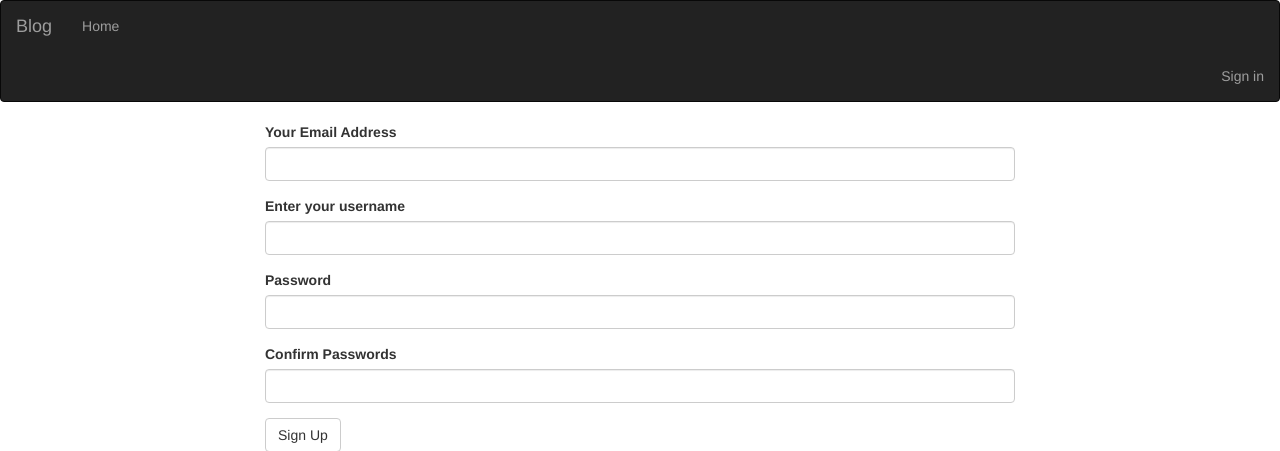
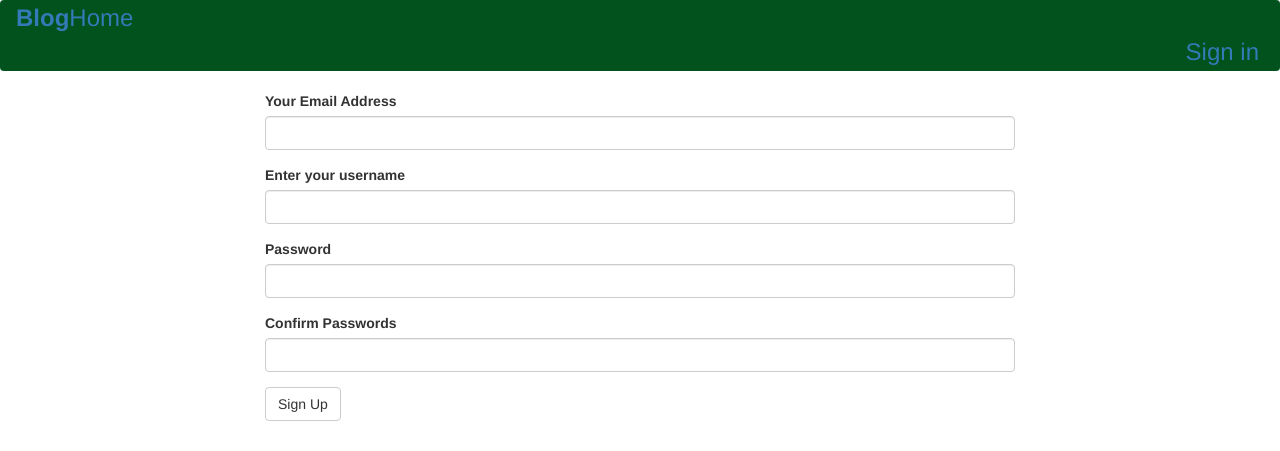
Before and after one commit to bre-nda/blog-app, a Flask app: page /authenticate/register in a window 1280 px wide. Shown: the top 451 px of the page. Run offline with Flask 2, Linux system fonts and the light colour scheme; some libraries are stand-ins or nearby versions.

Commit message:
update the navbar file

```diff
--- a/app/templates/navbar.html
+++ b/app/templates/navbar.html
@@ -1,31 +1,28 @@
-<div class="navbar navbar-inverse" role="navigation">
+ {% import 'macros.html' as macro %}
+<div class="navbar navbar-expand-lg navbar-light" role="navigation" style="background-color: rgb(1, 82, 28); color: ghostwhite;">
     <div class="container-fluid">
-        <div class="navbar-header">
+        <div class="navbar-header" style="font-size: x-large;">
             <button type="button" class="navbar-toggle" data-toggle="collapse" data-target=".navbar-collapse">
               <span class="sr-only">Toggle navigation</span>
               <span class="icon-bar"></span>
               <span class="icon-bar"></span>
               <span class="icon-bar"></span>
             </button>
-            <a class="navbar-brand" href="/"> Blog </a>
+            <strong><a class="nav-link" style="font-size: xx-larger;" href="/"> Blog </a></strong>
         </div>
         <div class="navbar-collapse collapse">
-            <ul class="nav navbar-nav">
-                <li><a href="/">Home</a></li>
-                {% if current_user.is_authenticated %}
-                <li><a href="{{url_for('main.upload_blog',uname=current_user.username)}}">Upload Blog</a></li>
-                {%endif%}
-            </ul>
+            <div class="nav navbar-nav" style="font-size: x-large; font-weight: 400;">
+                <a class="nav-link" href=" / ">Home</a>&nbsp;&nbsp;&nbsp;&nbsp;&nbsp; {% if current_user.is_authenticated %}
+                <a class="nav-link" href="{{url_for( 'main.upload_blog',uname=current_user.username)}} ">Upload Blog</a>&nbsp;&nbsp;&nbsp; {%endif%}
+            </div>
         </div>
 
 
-        <ul class="nav navbar-nav navbar-right">
+        <div class="nav navbar-nav navbar-right " style="font-size: x-large;">
             {% if current_user.is_authenticated %}
-            <li><a href="{{url_for('main.profile',uname=current_user.username)}}">Profile</a></li>
-            <li><a href="{{url_for('auth.logout')}}">Sign out</a></li>
-            {% else %}
-            <li><a href="{{url_for('auth.login')}}">Sign in</a></li>
-            {%endif%}
-        </ul>
+            <a class="nav-link" href="{{url_for( 'main.profile',uname=current_user.username)}} ">Profile</a>&nbsp;&nbsp;&nbsp;
+            <a class="nav-link" href="{{url_for( 'auth.logout')}} ">Sign out</a>&nbsp;&nbsp;&nbsp; {% else %}
+            <a class="nav-link" href=" {{url_for( 'auth.login')}} ">Sign in</a>&nbsp;&nbsp;&nbsp; {%endif%}
+        </div>
     </div>
 </div>
```
